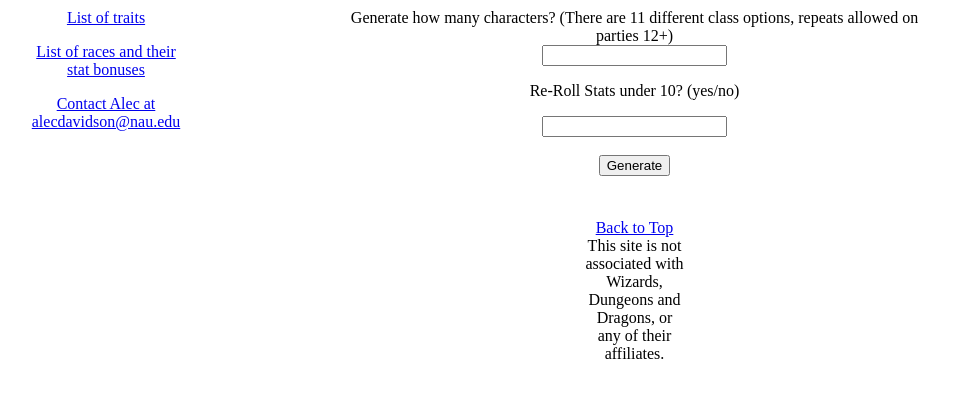
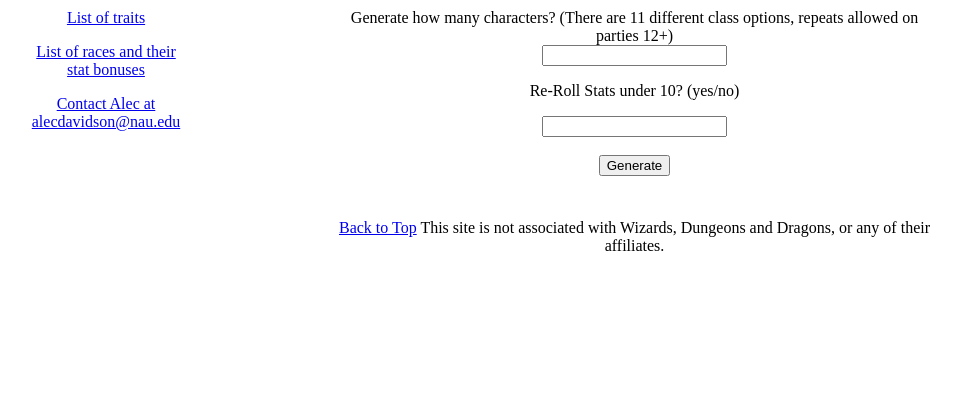
Before and after one commit to alecdavidson/dndcharacter, a Flask app: page / in a window 1280 px wide. Shown: the top 398 px of the page, without its empty margins (33-994 px from the left). Run offline with Flask 2, Linux system fonts and the light colour scheme.

Commit message:
Edited spacinf of Footer.

```diff
--- a/templates/index.html
+++ b/templates/index.html
@@ -15,7 +15,7 @@
 				margin:5px 0 5px 0;
 			}
 			#footer {
-				border:1px solid #fff; width:100px;
+				border:1px solid #fff; width:600px;
 				margin:5px 0 5px 0;
 			}
 		</style>
```
